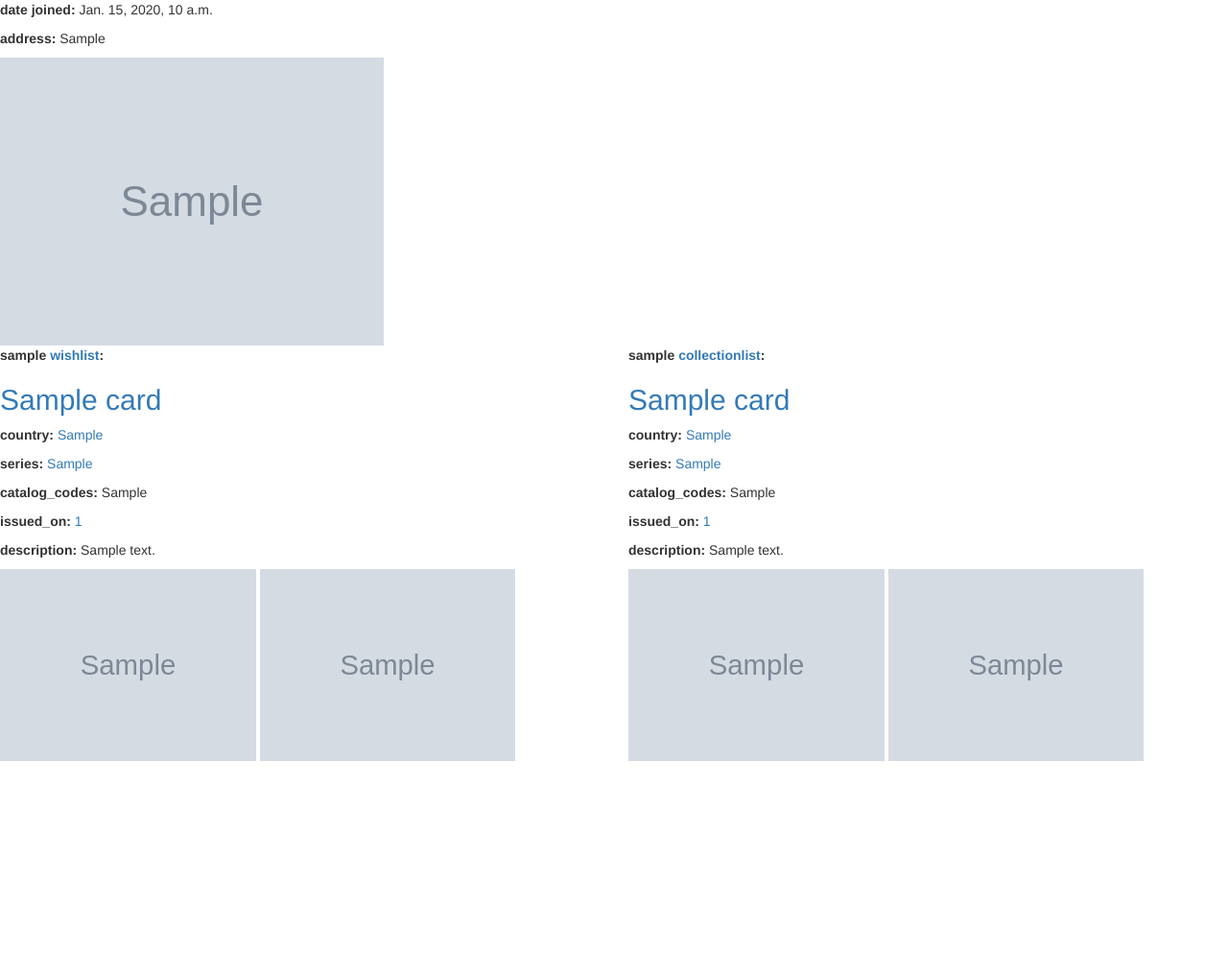
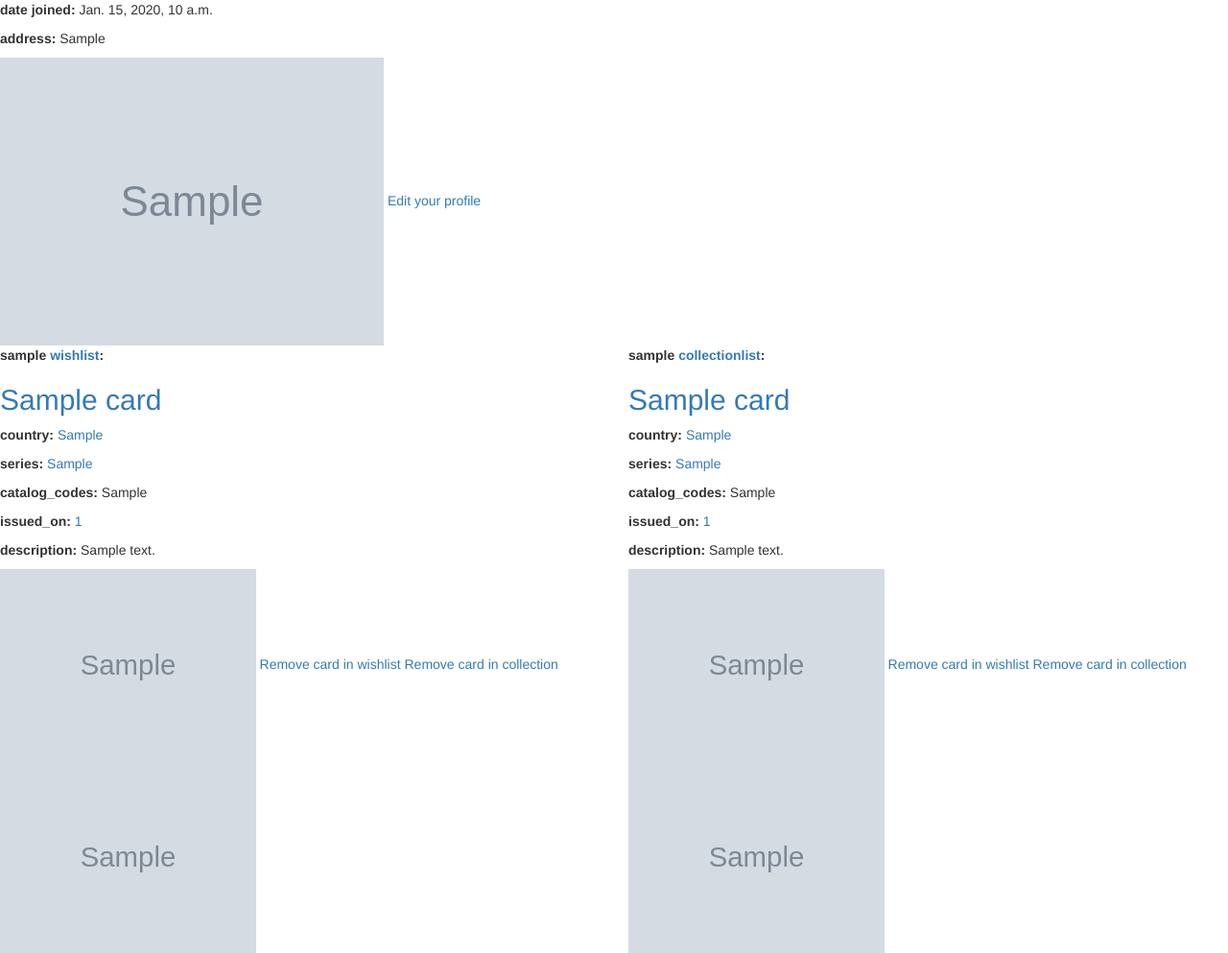
Before and after one commit to Nerevarsoul/Cardtravel, a Django app: page /profile/1/ in a window 1280 px wide. Shown: the part 240-1233 px from the top of the page at 96% size. Before the commit the page ends 1033 px from the top, so only its background shows below. Run offline with Django 3.2, Linux system fonts and the light colour scheme; a user stored in the database is signed in; tables that the repository leaves empty hold one stand-in row (values such as "Sample post"); grey boxes marked "Sample" are stand-in pictures; parts of the project's set-up code (start-up, migrations or seed data) failed here and were passed over; some libraries are stand-ins or nearby versions.

Commit message:
add add_list and remove_list

```diff
--- a/cardtravel/templates/cardtravel/card.html
+++ b/cardtravel/templates/cardtravel/card.html
@@ -6,4 +6,14 @@
 	<p><strong>issued_on: </strong><a href="/cards/year/{{card.issued_on}}/">{{ card.issued_on }}</a></p>
 	<p><strong>description: </strong>{{ card.description }}</p>
 	<img src="{{card.face_picture.url}}" height="200">
+	{% if card in user_wishlist %}
+		<a href="/remove_card/wishlist/{{card.id}}/">Remove card in wishlist</a>
+	{% else %}
+		<a href="/add_card/wishlist/{{card.id}}/">Add card from wishlist</a>
+	{% endif %}
+	{% if card in user_collection %}
+		<a href="/remove_card/collection/{{card.id}}/">Remove card in collection</a>
+	{% else %}
+		<a href="/add_card/collection/{{card.id}}/">Add card from collection</a>
+	{% endif %}
 	<img src="{{card.reverse_picture.url}}" height="200">
--- a/cardtravel/templates/cardtravel/profile.html
+++ b/cardtravel/templates/cardtravel/profile.html
@@ -11,6 +11,9 @@
 	<p><strong>date joined: </strong>{{ users.date_joined }}</p>
 	<p><strong>address: </strong>{{ profiles.adress }}</p>
 	<img src="{{profiles.picture.url}}">
+	{% if user.id == users.id %}
+		<a href={% url 'edit_profile' %}>Edit your profile</a>
+	{% endif %}
 	<br>
 	<div class="row">
 		<div class="col-xs-6 col-sm-6 col-md-6 col-lg-6">
--- a/cardtravel/urls.py
+++ b/cardtravel/urls.py
@@ -11,6 +11,7 @@ urlpatterns = patterns('',
     url(r'^login/$', 'cardtravel.views.login', name = 'login'),
     url(r'^register/$', 'cardtravel.views.register', name = 'register'),
     url(r'^logout/$', 'cardtravel.views.logout', name = 'logout'),
+    url(r'^edit/$', 'cardtravel.views.edit_profile', name = 'edit_profile'),
 
     url(r'^profile/(?P<user_id>\d+)/$', 'cardtravel.views.view_profile'),
     url(r'^profile/$', 'cardtravel.views.view_users', name = 'users'),
@@ -21,4 +22,8 @@ urlpatterns = patterns('',
     url(r'^cards/(?P<card_id>\d+)/$', 'cardtravel.views.view_card'),
     url(r'^cards/(?P<category>\w+)/(?P<category_url>\w+)/$',
         'cardtravel.views.view_categories'),
+    url(r'^add_card/(?P<list_category>\w+)/(?P<card_id>\d+)/$',
+        'cardtravel.views.add_card'),
+    url(r'^remove_card/(?P<list_category>\w+)/(?P<card_id>\d+)/$',
+        'cardtravel.views.remove_card'),
 )
--- a/cardtravel/views.py
+++ b/cardtravel/views.py
@@ -8,7 +8,7 @@ from django.contrib import auth
 from django.contrib.auth.decorators import login_required
 from django.contrib.auth.models import User
 
-from cardtravel.forms import UserForm, UserProfileForm, CardForm
+from cardtravel.forms import UserForm, UserProfileForm, CardForm, EditProfileForm
 from cardtravel.models import UserProfile, Card, WishList, Collection
 
 
@@ -46,6 +46,32 @@ def register(request):
     return render_to_response('cardtravel/register.html', {'user_form': user_form,
     	'profile_form': profile_form, 'registered': registered}, context)
 
+@login_required
+def edit_profile(request):
+    context = RequestContext(request)
+    user = request.user
+    profile = UserProfile.objects.get(user=user)
+    if request.POST:
+        editprofile_form = EditProfileForm(data=request.POST)
+        if editprofile_form.is_valid() and editprofile_form.has_changed():
+            user.username = request.POST['username']
+            user.email = request.POST['email']
+            user.save()
+            profile.adress = request.POST['adress']
+            if 'picture' in request.FILES:
+                profile.picture = request.FILES['picture']
+            profile.save()
+        else:
+            editprofile_form.errors
+    else:
+        editprofile_form = EditProfileForm(initial={
+                                            'username': user.username,
+                                            'email': user.email,
+                                            'adress': profile.adress,
+                                            'picture': profile.picture})
+    return render_to_response('cardtravel/edit_profile.html',
+        {'editprofile_form': editprofile_form}, context)
+
 def login(request):
     context = RequestContext(request)
     if request.POST:
@@ -71,13 +97,25 @@ def view_profile(request, user_id):
     args['profiles'] = UserProfile.objects.get(user=user_id)
     args['users'] = User.objects.get(id=user_id)
     try:
-        args['wishlist'] = WishList.objects.get(id=user_id).wishlist.all()[0:3]
+        args['wishlist'] = WishList.objects.get(id=user_id).wishlist.all()
     except ObjectDoesNotExist:
         args['wishlist'] = []
     try:
-        args['collection'] = Collection.objects.get(id=user_id).collectionlist.all()[0:3]
+        args['collection'] = Collection.objects.get(id=user_id).collectionlist.all()
     except ObjectDoesNotExist:
         args['collection'] = []
+    if request.user.id != user_id:
+        try:
+            args['user_wishlist'] = WishList.objects.get(id=request.user.id).wishlist.all()
+        except ObjectDoesNotExist:
+            args['user_wishlist'] = []
+        try:
+            args['user_collection'] = Collection.objects.get(id=request.user.id).collectionlist.all()
+        except ObjectDoesNotExist:
+            args['user_collection'] = []
+    else:
+        args['user_wishlist'] = args['wishlist']
+        args['user_collection'] = args['collection']
     return render_to_response('cardtravel/profile.html', args, context)
 
 def view_users(request):
@@ -94,6 +132,14 @@ def view_cards(request):
         card.country_url = encode(card.country)
         card.series_url = encode(card.series)
     args["cards"] = cards
+    try:
+        args['user_wishlist'] = WishList.objects.get(id=request.user.id).wishlist.all()
+    except ObjectDoesNotExist:
+        args['user_wishlist'] = []
+    try:
+        args['user_collection'] = Collection.objects.get(id=request.user.id).collectionlist.all()
+    except ObjectDoesNotExist:
+        args['user_collection'] = []
     return render_to_response('cardtravel/cards.html', args, context)
 
 def view_card(request, card_id):
@@ -103,6 +149,14 @@ def view_card(request, card_id):
     card.country_url = encode(card.country)
     card.series_url = encode(card.series)
     args["card"] = card
+    try:
+        args['user_wishlist'] = WishList.objects.get(id=request.user.id).wishlist.all()
+    except ObjectDoesNotExist:
+        args['user_wishlist'] = []
+    try:
+        args['user_collection'] = Collection.objects.get(id=request.user.id).collectionlist.all()
+    except ObjectDoesNotExist:
+        args['user_collection'] = []
     return render_to_response('cardtravel/cardview.html', args, context)
 
 def view_categories(request, category, category_url):
@@ -122,6 +176,14 @@ def view_categories(request, category, category_url):
         card.country_url = encode(card.country)
         card.series_url = encode(card.series)
     args["cards"] = cards
+    try:
+        args['user_wishlist'] = WishList.objects.get(id=request.user.id).wishlist.all()
+    except ObjectDoesNotExist:
+        args['user_wishlist'] = []
+    try:
+        args['user_collection'] = Collection.objects.get(id=request.user.id).collectionlist.all()
+    except ObjectDoesNotExist:
+        args['user_collection'] = []
     return render_to_response('cardtravel/category.html', args, context)
 
 def view_cardlist(request, user_id, list_category):
@@ -133,4 +195,35 @@ def view_cardlist(request, user_id, list_category):
         args['cards'] = WishList.objects.get(id=user_id).wishlist.all()
     elif list_category == 'collection':
         args['cards'] = Collection.objects.get(id=user_id).collectionlist.all()
+    if request.user.id != user_id:
+        try:
+            args['user_wishlist'] = WishList.objects.get(id=request.user.id).wishlist.all()
+        except ObjectDoesNotExist:
+            args['user_wishlist'] = []
+        try:
+            args['user_collection'] = Collection.objects.get(id=request.user.id).collectionlist.all()
+        except ObjectDoesNotExist:
+            args['user_collection'] = []
     return render_to_response('cardtravel/cardlist.html', args, context)
+
+def add_card(request, list_category, card_id):
+    context = RequestContext(request)
+    card = Card.objects.get(id=card_id)
+    if list_category == 'wishlist':
+        cards = WishList.objects.get(id=request.user.id).wishlist
+        cards.add(card)
+    elif list_category == 'collection':
+        cards = Collection.objects.get(id=request.user.id).collectionlist
+        cards.add(card)
+    return redirect('/index/')
+
+def remove_card(request, list_category, card_id):
+    context = RequestContext(request)
+    card = Card.objects.get(id=card_id)
+    if list_category == 'wishlist':
+        cards = WishList.objects.get(id=request.user.id).wishlist
+        cards.remove(card)
+    elif list_category == 'collection':
+        cards = Collection.objects.get(id=request.user.id).collectionlist
+        cards.remove(card)
+    return redirect('/index/')
```
Also changed, not shown: cardtravel/forms.py (+7 -0 lines), cardtravel/templates/cardtravel/edit_profile.html (added, +14 -0 lines), 4 other files.
